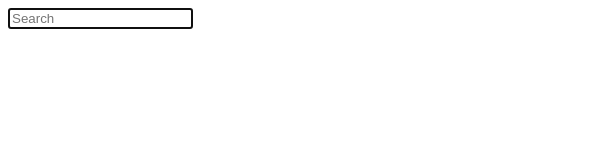
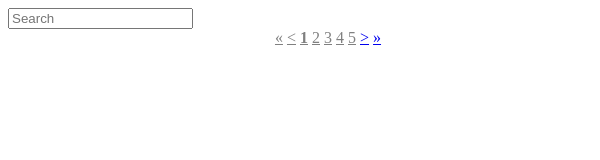
Before and after one commit to seeba8/yet-another-pinboard-extension, a browser extension: page popup/popup.html in a window 400 px wide. Shown: the top 160 px of the page, 600 px wide, since content can reach past the window. Drawn offline with Linux system fonts and the light colour scheme.

Commit message:
Updates actionbutton pin list (multipage)

```diff
--- a/options/options.js
+++ b/options/options.js
@@ -1,5 +1,5 @@
 var options = {};
-
+// TODO browser.storage.sync
 function saveOptions(){
     // Call pinboard to check if the API key is working
     let headers = new Headers({"Accept": "application/json"});
--- a/popup/popup.css
+++ b/popup/popup.css
@@ -1,25 +1,36 @@
 #bookmarks {
     list-style-type: none;
+    padding-left: 0;
 }
 #listdiv {
     min-width: 120px;
     min-height: 120px;
-    max-width:800px;
+    max-width: 800px;
+    width: 640px;
 
-    overflow:hidden;
-    overflow-y:auto;
-    max-height:500px;
-    padding: 0 !important;
-
+    overflow: hidden;
+    overflow-y: auto;
+    max-height: 500px;
 }
 
 #editwrapper input[type=text] {
     width: 100%;
 }
 #editwrapper {
-    display:none;
+    display: none;
 }
-input[type=checkbox] {
-    display:inline;
-
+#editwrapper input[type=checkbox] {
+    display: inline;
 }
+a.linkdisabled {
+    pointer-events: none;
+    color: grey;
+}
+a.currentpage {
+    pointer-events: none;
+    color: grey;
+    font-weight: bold;
+}
+#prevnext{
+    text-align: center;
+}
--- a/popup/popup.html
+++ b/popup/popup.html
@@ -7,9 +7,20 @@
 </head>
 
 <body>
-    <input type="text" id="filter" placeholder="Search" autofocus="autofocus" />
+    <input type="text" id="filter" placeholder="Search" />
 
     <div id="listdiv">
+        <div id="prevnext">
+            <a href="#" id="firstPage">&laquo;</a>
+            <a href="#" id="prevPage">&lt;</a>
+            <a href="#" id="pageNo1">1</a>
+            <a href="#" id="pageNo2">2</a>
+            <a href="#" id="pageNo3">3</a>
+            <a href="#" id="pageNo4">4</a>
+            <a href="#" id="pageNo5">5</a>
+            <a href="#" id="nextPage">&gt;</a>
+            <a href="#" id="lastPage">&raquo;</a>
+        </div>
         <ul id="bookmarks">
 
         </ul>
@@ -42,8 +53,8 @@
             </div>
             <div>
                 <label for="toread">To read </label>
-                <input type="checkbox" id="toread" name="toread" checked="checked" value="To read"/>
-                <button id="deleteBookmark">Delete</button>
+                <input type="checkbox" id="toread" name="toread" checked="checked" value="To read" />
+                <button id="deleteBookmark" disabled="disabled">Delete</button>
                 <button type="submit">Update</button>
             </div>
         </form>
--- a/popup/popup.js
+++ b/popup/popup.js
@@ -1,27 +1,70 @@
 var bookmarkList = document.getElementById("bookmarks");
-browser.storage.local.get("pins").then((token) =>{
-    let pins = new Map(token.pins);
-    for(var [key, pin] of pins) {
-        addListItem(pin, key);
-        //bookmarkList.options[bookmarkList.options.length] = new Option(pin.description, key);
+var offset = 0;
+var pins;
+browser.storage.local.get("pins").then((token) => {
+    pins = new Map(token.pins);
+    displayPins();
+});
+
+function preparePrevNext(numberPins) {
+    Array.from(document.getElementById("prevnext").children).forEach(element => {
+        element.classList.remove("linkdisabled");
+        element.classList.remove("currentpage");
+    });
+    console.log("numberPins", numberPins);
+    console.log("currentOffset: ", offset);
+    let firstPage = Math.min(Math.max(1, offset / 100 - 1), Math.max(Math.ceil(numberPins / 100) - 4, 1));
+    for (let i = 0; i < 5; i++) {
+        let curElement = document.getElementById("pageNo" + (i + 1).toString());
+        curElement.innerHTML = firstPage + i;
+        curElement.dataset.offset = (firstPage + i - 1) * 100;
+        if (curElement.dataset.offset == offset) {
+            curElement.classList.add("currentpage");
+        }
+        else if (parseInt(curElement.dataset.offset) > numberPins) {
+            curElement.classList.add("linkdisabled");
+        }
     }
-});
+    document.getElementById("prevPage").dataset.offset = offset - 100;
+    document.getElementById("nextPage").dataset.offset = offset + 100;
+    document.getElementById("firstPage").dataset.offset = 0;
+    document.getElementById("lastPage").dataset.offset = 100 * Math.floor(numberPins / 100);
+
+
+    switch (offset) {
+        case 0:
+            document.getElementById("firstPage").classList.add("linkdisabled");
+            document.getElementById("prevPage").classList.add("linkdisabled");
+            break;
+        case 100 * Math.floor(numberPins / 100):
+            document.getElementById("nextPage").classList.add("linkdisabled");
+            document.getElementById("lastPage").classList.add("linkdisabled");
+            break;
+    }
+}
+
+function handlePrevNextClick(e) {
+    console.log("PrevNext", e.target.dataset.offset);
+    offset = parseInt(e.target.dataset["offset"]);
+    displayPins();
+}
 
 document.getElementById("filter").addEventListener("keyup", handleFilterChange);
 document.getElementById("deleteBookmark").addEventListener("click", handleDelete);
+document.getElementById("editform").addEventListener("submit", handleSubmit);
 
 function handleDelete(e) {
     console.log("DELETING!!!");
     browser.storage.local.get("apikey").then((token) => {
-        let headers = new Headers({"Accept": "application/json"});
+        let headers = new Headers({ "Accept": "application/json" });
         let apikey = token.apikey;
-        let init = {method: 'GET', headers};
+        let init = { method: 'GET', headers };
         let request = new Request("https://api.pinboard.in/v1/posts/delete/?auth_token=" + apikey +
-                "&url=" + encodeURIComponent(document.getElementById("url").value) + "&format=json", init);
-        fetch(request).then(function(response){
-            if(response.status == 200 && response.ok){
+            "&url=" + encodeURIComponent(document.getElementById("url").value) + "&format=json", init);
+        fetch(request).then(function (response) {
+            if (response.status == 200 && response.ok) {
                 response.json().then(json => {
-                    if(json.result_code=="done") {
+                    if (json.result_code == "done") {
                         // delete from storage using document.[...].dataset["entryID"].slice(3) for the ID
                         // delete from local list
                     }
@@ -35,51 +78,75 @@ function handleSubmit(e) {
     e.preventDefault();
 }
 
-document.getElementById("editform").addEventListener("submit",handleSubmit);
-function handleFilterChange(e) {
-    document.querySelectorAll("#bookmarks li a").forEach(element => {
-        if(element.innerHTML.toLowerCase().indexOf(document.getElementById("filter").value.toLowerCase()) > -1) {
-            element.parentNode.style.display="";
+function displayPins() {
+    let filter = document.getElementById("filter").value.toLowerCase();
+    while (bookmarkList.firstChild) {
+        bookmarkList.removeChild(bookmarkList.firstChild);
+    }
+    let c = 0;
+    for (var [key, pin] of pins) {
+        if (filter == "" || pinContains(pin, filter)) {
+            if (c >= offset && c < offset + 100) {
+                addListItem(pin, key);
+            }
+            c++;
         }
-        else{
-            element.parentNode.style.display="none";
-        }
-    });
+    }
+    preparePrevNext(c);
 }
 
-function handleEditBookmark(e){
+function pinContains(pin, searchText) {
+    return (contains(pin.description, searchText) || contains(pin.href, searchText) || contains(pin.tags, searchText));
+}
+
+function contains(haystack, needle) {
+    return haystack.toLowerCase().indexOf(needle.toLowerCase()) > -1;
+}
+
+function handleFilterChange(e) {
+    offset = 0;
+    displayPins();
+}
+
+Array.from(document.getElementById("prevnext").children).forEach(element => {
+    element.addEventListener("click", handlePrevNextClick);
+});
+
+
+
+function handleEditBookmark(e) {
     e.preventDefault();
     let pin = document.getElementById(e.target.dataset.entryId);
     document.getElementById("description").value = pin.textContent;
     document.getElementById("url").value = pin.href;
     document.getElementById("tags").value = pin.title;
-    document.getElementById("editwrapper").style.display ="block";
+    document.getElementById("editwrapper").style.display = "block";
     document.getElementById("listdiv").style.maxHeight = "360px";
     document.getElementById("deleteBookmark").dataset["entryId"] = e.target.dataset.entryId;
 }
 
-function handleLinkClick(e){
+function handleLinkClick(e) {
     e.preventDefault();
-    if(e.button == 1 || e.ctrlKey) {
-        browser.tabs.create({url: e.target.href});
+    if (e.button == 1 || e.ctrlKey) {
+        browser.tabs.create({ url: e.target.href });
     }
-    else{
-        browser.tabs.update({url: e.target.href});
+    else {
+        browser.tabs.update({ url: e.target.href });
     }
     window.close();
 }
 
-function addListItem(pin,key){
+function addListItem(pin, key) {
     let entry = document.createElement('li');
     let edit = document.createElement("a");
     edit.appendChild(document.createTextNode("\u{270E}"));
-    edit.addEventListener("click",handleEditBookmark);
-    edit.dataset.entryId = "pin"+key;
+    edit.addEventListener("click", handleEditBookmark);
+    edit.dataset.entryId = "pin" + key;
     entry.appendChild(edit);
     let link = document.createElement("a");
-    link.href=pin.href;
-    link.addEventListener("click",handleLinkClick);
-    link.id="pin"+key;
+    link.href = pin.href;
+    link.addEventListener("click", handleLinkClick);
+    link.id = "pin" + key;
     link.appendChild(document.createTextNode(pin.description));
     link.title = pin.tags;
     entry.appendChild(link);
```
Also changed, not shown: background.js (+57 -57 lines).
